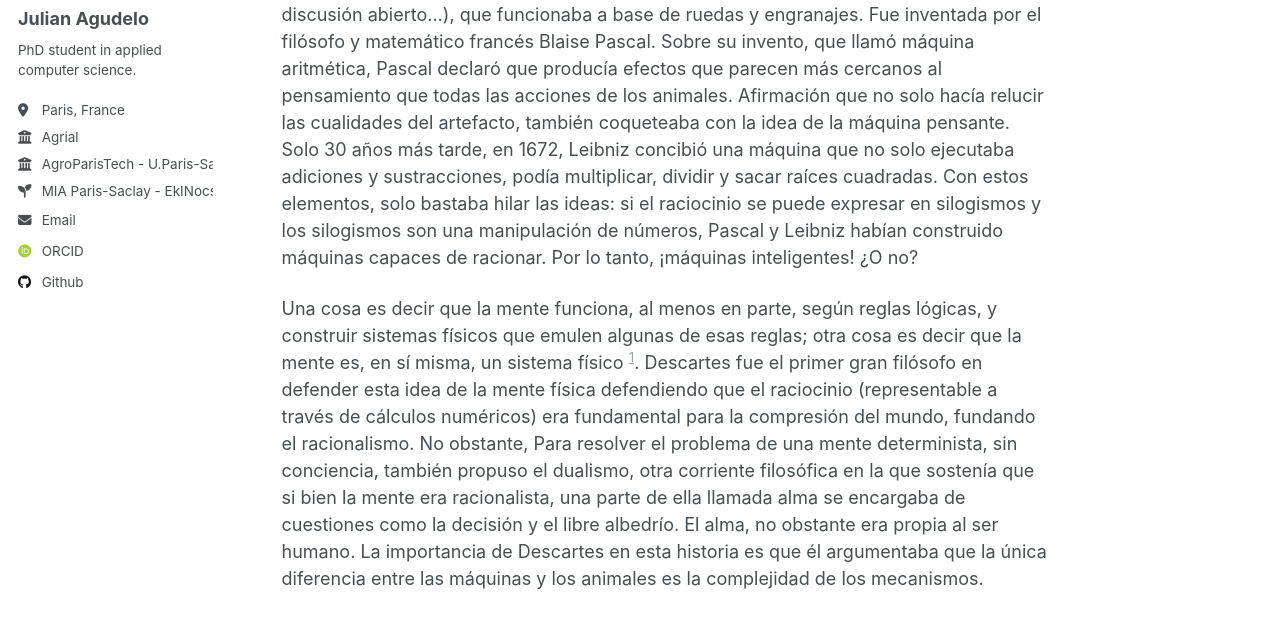
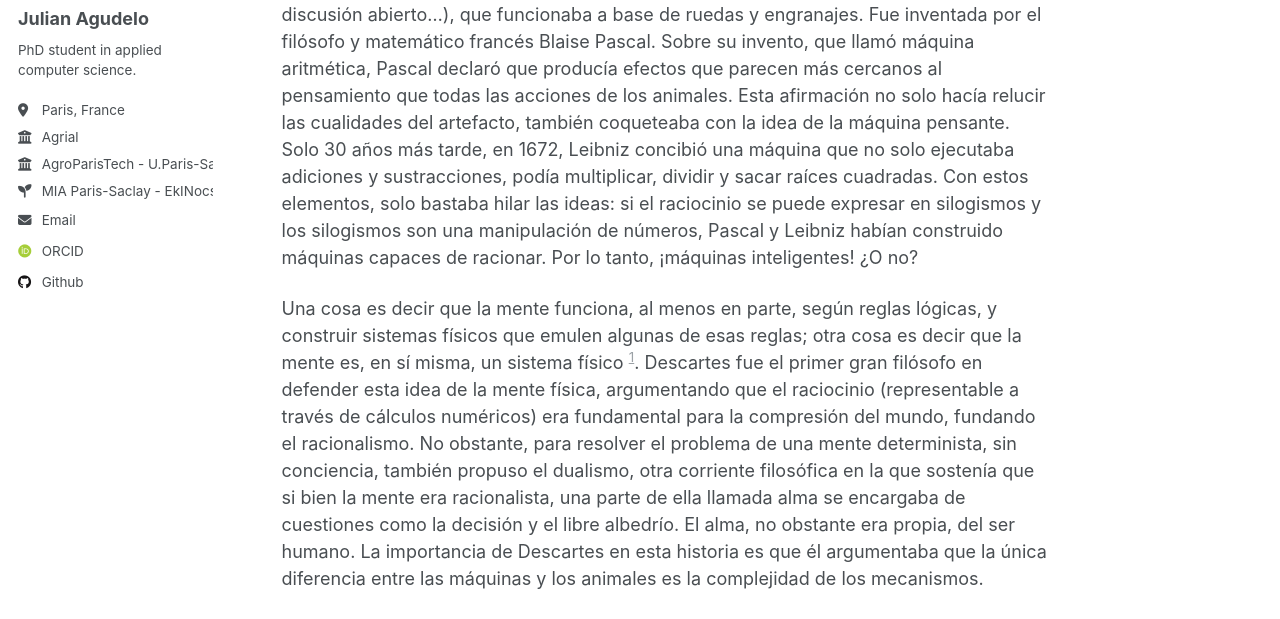
Before and after one commit to JulAgu/JulAgu.github.io, a Jekyll site: the page built from _posts/2024-12-30-post-1.md, in a window 1280 px wide and 1400 px high, scrolled down 938 px. Shown: the part 283-902 px from the top of the window. Built offline with Jekyll 4.4.1, drawn with Linux system fonts in a browser that asks for light colours; some web fonts are replaced; some of the changed text lies outside the part shown.

Commit message:
Correcting minimal mistakes

```diff
--- a/_posts/2024-12-30-post-1.md
+++ b/_posts/2024-12-30-post-1.md
@@ -25,9 +25,9 @@ A Aristóteles se le atribuye la formulación del primer sistema de silogismos,
 
 Aristóteles sembró la semilla que maduraría a través de varios pensadores hasta llegar a Thomas Hobbes que propuso que el razonamiento era como un cálculo numérico [^2]. Además, Hobbes aproximó los silogismos a sumas: *"un silogismo no es otra cosa que una suma de dos proposiciones (a través de un término común que se llama término medio) unidas entre sí; así un silogismo es una suma de tres elementos, como una proposición lo es de dos"*.
 
-En 1642 el mundo conoció la primera calculadora (el que sea la primera es un tema de discusión abierto...), que funcionaba a base de ruedas y engranajes. Fue inventada por el filósofo y matemático francés Blaise Pascal. Sobre su invento, que llamó máquina aritmética, Pascal declaró que producía efectos que parecen más cercanos al pensamiento que todas las acciones de los animales. Afirmación que no solo hacía relucir las cualidades del artefacto, también coqueteaba con la idea de la máquina pensante. Solo 30 años más tarde, en 1672, Leibniz concibió una máquina que no solo ejecutaba adiciones y sustracciones, podía multiplicar, dividir y sacar raíces cuadradas. Con estos elementos, solo bastaba hilar las ideas: si el raciocinio se puede expresar en silogismos y los silogismos son una manipulación de números, Pascal y Leibniz habían construido máquinas capaces de racionar. Por lo tanto, ¡máquinas inteligentes! ¿O no?
+En 1642 el mundo conoció la primera calculadora (el que sea la primera es un tema de discusión abierto...), que funcionaba a base de ruedas y engranajes. Fue inventada por el filósofo y matemático francés Blaise Pascal. Sobre su invento, que llamó máquina aritmética, Pascal declaró que producía efectos que parecen más cercanos al pensamiento que todas las acciones de los animales. Esta afirmación no solo hacía relucir las cualidades del artefacto, también coqueteaba con la idea de la máquina pensante. Solo 30 años más tarde, en 1672, Leibniz concibió una máquina que no solo ejecutaba adiciones y sustracciones, podía multiplicar, dividir y sacar raíces cuadradas. Con estos elementos, solo bastaba hilar las ideas: si el raciocinio se puede expresar en silogismos y los silogismos son una manipulación de números, Pascal y Leibniz habían construido máquinas capaces de racionar. Por lo tanto, ¡máquinas inteligentes! ¿O no?
 
-Una cosa es decir que la mente funciona, al menos en parte, según reglas lógicas, y construir sistemas físicos que emulen algunas de esas reglas; otra cosa es decir que la mente es, en sí misma, un sistema físico [^1]. Descartes fue el primer gran filósofo en defender esta idea de la mente física defendiendo que el raciocinio (representable a través de cálculos numéricos) era fundamental para la compresión del mundo, fundando el racionalismo. No obstante, Para resolver el problema de una mente determinista, sin conciencia, también propuso el dualismo, otra corriente filosófica en la que sostenía que si bien la mente era racionalista, una parte de ella llamada alma se encargaba de cuestiones como la decisión y el libre albedrío. El alma, no obstante era propia al ser humano. La importancia de Descartes en esta historia es que él argumentaba que la única diferencia entre las máquinas y los animales es la complejidad de los mecanismos.
+Una cosa es decir que la mente funciona, al menos en parte, según reglas lógicas, y construir sistemas físicos que emulen algunas de esas reglas; otra cosa es decir que la mente es, en sí misma, un sistema físico [^1]. Descartes fue el primer gran filósofo en defender esta idea de la mente física, argumentando que el raciocinio (representable a través de cálculos numéricos) era fundamental para la compresión del mundo, fundando el racionalismo. No obstante, para resolver el problema de una mente determinista, sin conciencia, también propuso el dualismo, otra corriente filosófica en la que sostenía que si bien la mente era racionalista, una parte de ella llamada alma se encargaba de cuestiones como la decisión y el libre albedrío. El alma, no obstante era propia, del ser humano. La importancia de Descartes en esta historia es que él argumentaba que la única diferencia entre las máquinas y los animales es la complejidad de los mecanismos.
 
 Establecida la idea de una mente física que manipula el conocimiento, el paso siguiente es establecer la fuente de dicho conocimiento [^1].
 <!---
```
Also changed, not shown: _pages/about.md (+1 -1 lines).
